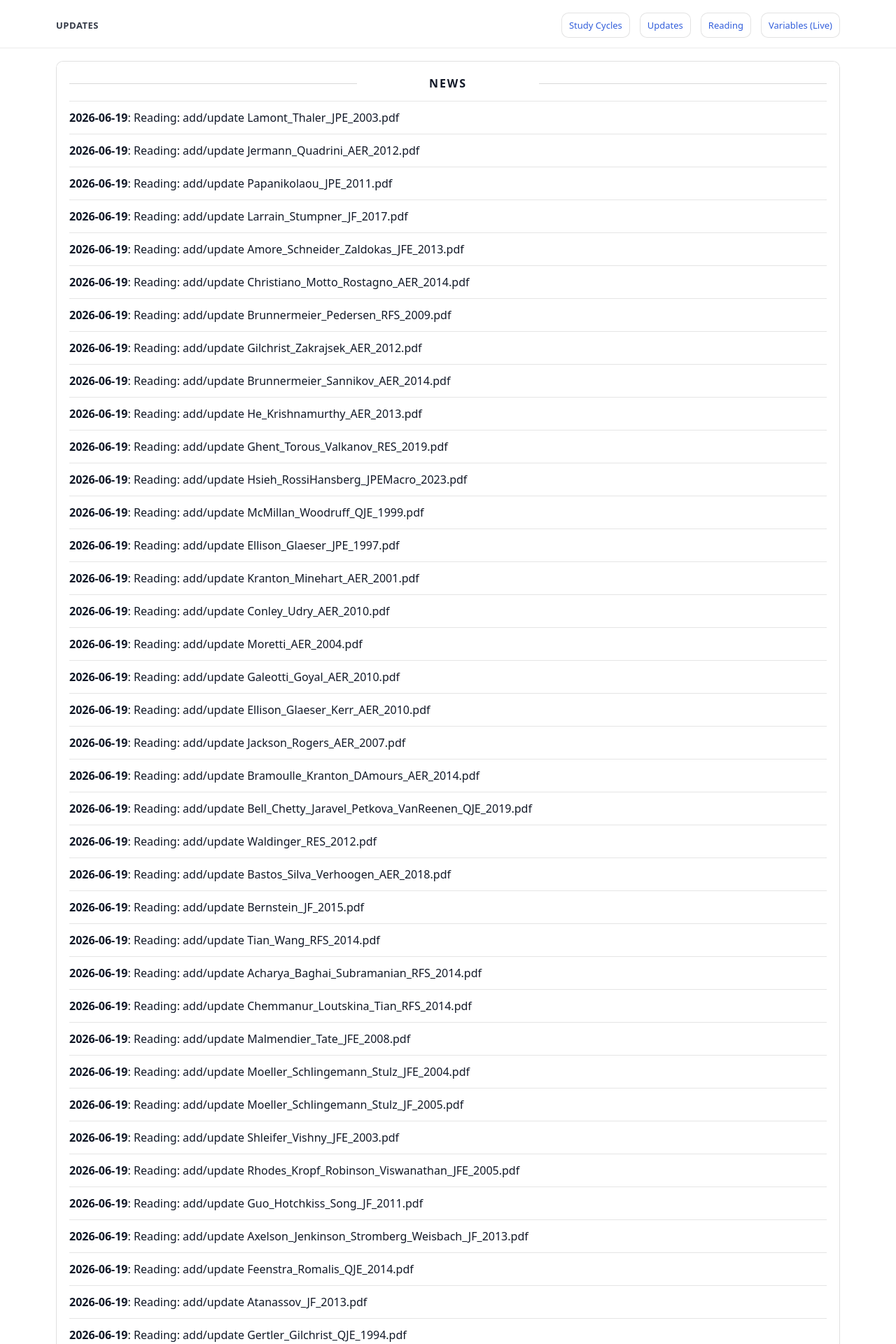
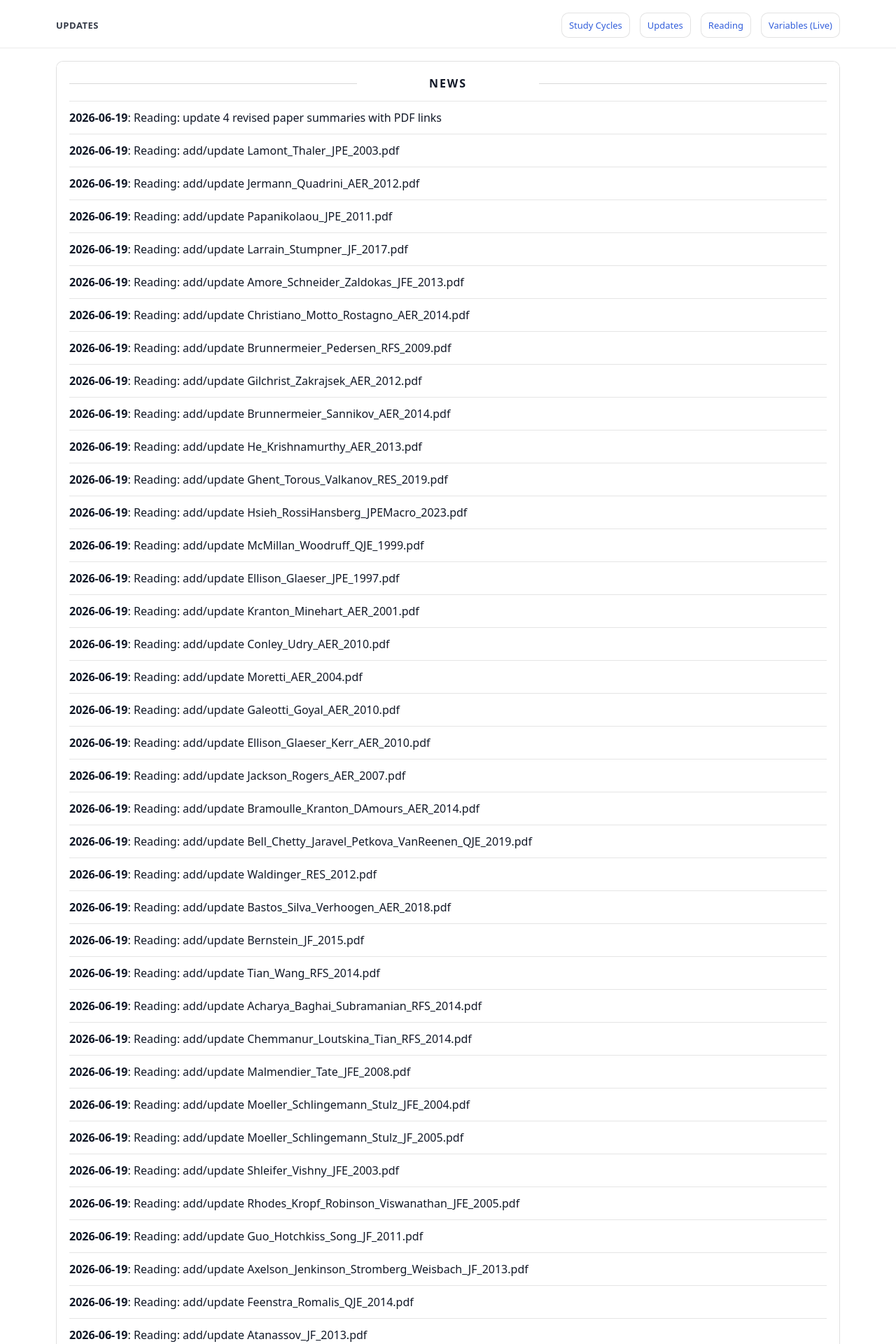
Before and after one commit to yaxinzn/study-archive, a Jekyll site: the page built from updates/index.md, in a window 1280 px wide. Shown: the top 1920 px of the page at 70% size. Built offline with Jekyll 4.4.1, drawn with Linux system fonts in a browser that asks for light colours; some of the changed text lies outside the part shown.

Commit message:
Regenerate reading news

```diff
--- a/_data/news.yml
+++ b/_data/news.yml
@@ -1,5 +1,7 @@
 # Auto-generated from first appearance in _data/reading.yml and git commit history.
 # Reading paper dates are derived from the first commit where each PDF appears in _data/reading.yml.
+- date: "2026-06-19"
+  title: "Reading: update 4 revised paper summaries with PDF links"
 - date: "2026-06-19"
   title: "Reading: add/update Lamont_Thaler_JPE_2003.pdf"
 - date: "2026-06-19"
```
